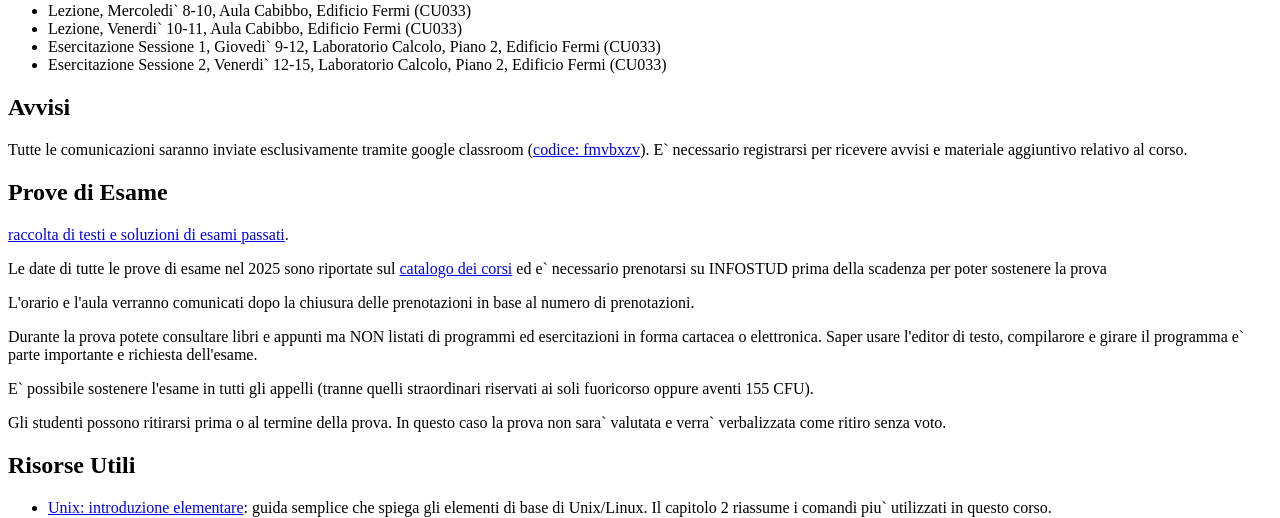
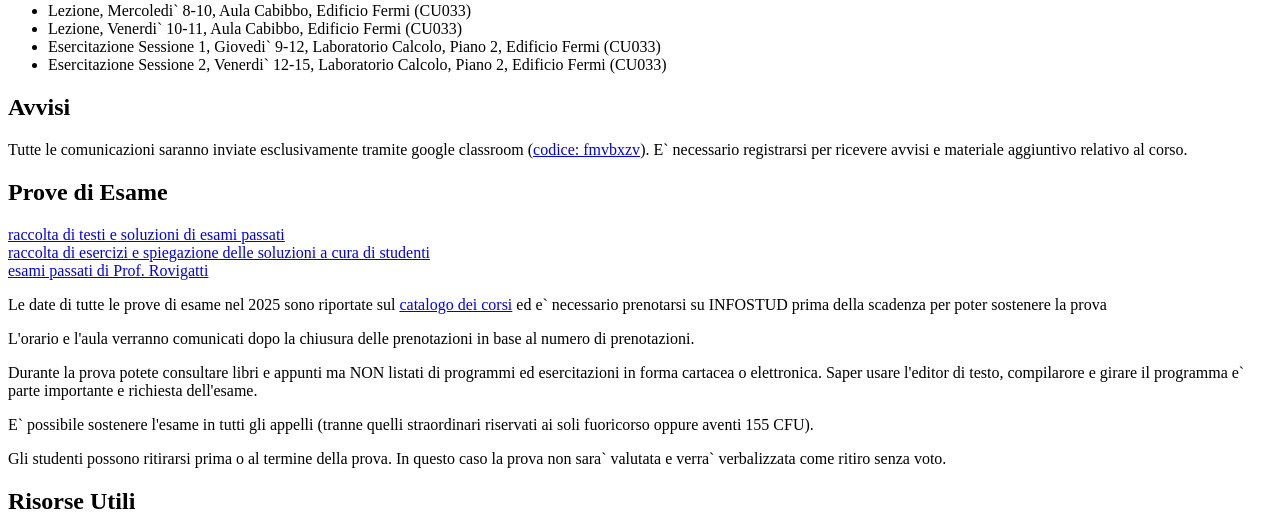
Before and after one commit to rahatlou/labcalc, a PHP site: page /content.php in a window 1280 px wide. Shown: the part 145-663 px from the top of the page. Run offline with PHP 8.4, Linux system fonts and the light colour scheme.

Commit message:
link a raccolte di esercizi di esame

```diff
--- a/content.php
+++ b/content.php
@@ -63,7 +63,10 @@
            <h2 class="title">Prove di Esame</h2>
            <div class="entry">
 
-             <p><a href="https://github.com/rahatlou/labcalc/tree/2024/esami" target=_blank>raccolta di testi e soluzioni di esami passati</a>.</p>
+             <p><a href="https://github.com/rahatlou/labcalc/tree/2024/esami" target=_blank>raccolta di testi e soluzioni di esami passati</a><br>
+             <a href="https://github.com/rahatlou/labcalc/tree/2024/esami/raccolta-esercizi-labcalc.pdf" target=_blank>raccolta di esercizi e spiegazione delle soluzioni a cura di studenti</a><br>
+             <a href="https://www.roma1.infn.it/~rovigatl/labcalc/" target=_blank>esami passati di Prof. Rovigatti</a></p>
+
 
              <p>Le date di tutte le prove di esame nel 2025 sono riportate sul <a href="https://corsidilaurea.uniroma1.it/it/view-course-details/2024/30046/20220331104432/6d3b0eba-4c04-4faf-8ba5-f9deaa6a0ab5/6d350e0a-d015-47b3-a250-99be99282262/117aff21-5d87-4ef1-97ca-87a71b1a60e6/ea0ce617-ae8a-4ffd-8121-3e6380fbfb49?guid_cv=6d350e0a-d015-47b3-a250-99be99282262&current_erogata=6d3b0eba-4c04-4faf-8ba5-f9deaa6a0ab5"  target="_blank">catalogo dei corsi</a>
                ed e` necessario prenotarsi su INFOSTUD prima della scadenza per poter sostenere la prova</p>
```
